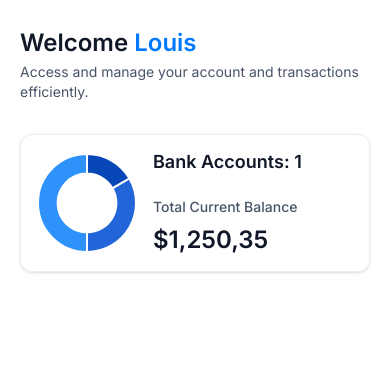
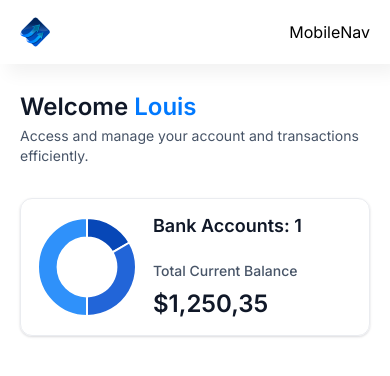
Before and after one commit to LouisWdev/kinkouzen-app, a Next.js app: page / in a window 390 px wide. Shown: the top 376 px of the page. Built offline with nearby package versions, Linux system fonts and the light colour scheme.

Commit message:
mobile nav

```diff
--- a/app/(root)/layout.tsx
+++ b/app/(root)/layout.tsx
@@ -1,4 +1,6 @@
+import MobileNav from "@/components/MobileNav";
 import Sidebar from "@/components/Sidebar";
+import Image from "next/image";
 
 export default function RootLayout({
   children,
@@ -11,8 +13,19 @@
     <main className="flex h-screen w-full font-inter">
         <Sidebar user={loggedIn} />
 
-
-        {children}
+          <div className="flex size-full flex-col">
+            <div className="root-layout">
+               <Image src="/icons/logo.svg"
+                 width={30}
+                 height={30}
+                 alt="menu icon"
+               />
+               <div>
+                 <MobileNav user={loggedIn} />
+               </div>
+            </div>
+             {children}
+          </div>
     </main>
   );
 }
--- /dev/null
+++ b/components/MobileNav.tsx
@@ -0,0 +1,9 @@
+import React from 'react'
+
+const MobileNav = ({ user }: MobileNavProps) => {
+  return (
+    <div>MobileNav</div>
+  )
+}
+
+export default MobileNav
```
